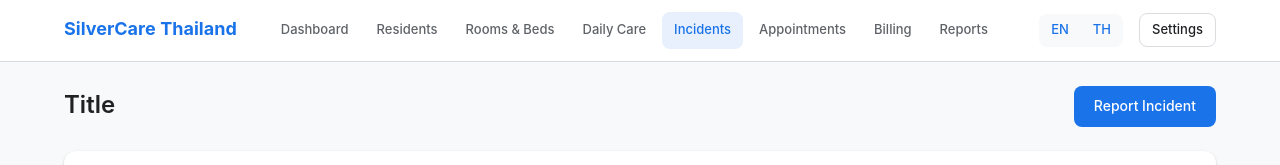
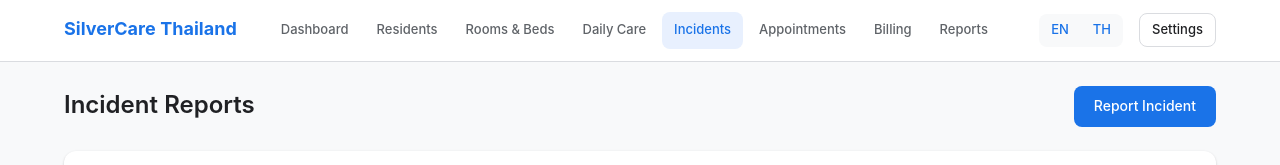
Before and after one commit to matahari999/thai-silver-saas, a Next.js app: page /en/incidents in a window 1280 px wide. Shown: the top 165 px of the page. Built offline with nearby package versions, Linux system fonts and the light colour scheme; no server answers; the database is empty.

Commit message:
fix: duplicate incident.title key in i18n

```diff
--- a/src/app/[locale]/incidents/page.tsx
+++ b/src/app/[locale]/incidents/page.tsx
@@ -36,7 +36,7 @@ export default function IncidentsPage({ params }: { params: { locale: string } }
   return (
     <div>
       <div style={{ display: 'flex', justifyContent: 'space-between', alignItems: 'center', marginBottom: '1.5rem' }}>
-        <h1 style={{ fontSize: '1.5rem', fontWeight: 600 }}>{t.incident.title}</h1>
+        <h1 style={{ fontSize: '1.5rem', fontWeight: 600 }}>{t.incident.pageTitle}</h1>
         <button className="btn btn-primary">{t.incident.add}</button>
       </div>
 
--- a/src/app/[locale]/reports/page.tsx
+++ b/src/app/[locale]/reports/page.tsx
@@ -92,7 +92,7 @@ export default function ReportsPage({ params }: { params: { locale: string } })
                 <div style={{ fontSize: '1.25rem', fontWeight: 700 }}>{(report as any).summary.medicationAdherence || 0}%</div>
               </div>
               <div className="card" style={{ padding: '1rem' }}>
-                <div style={{ fontSize: '0.75rem', color: 'var(--text-secondary)' }}>{t.incident.title}</div>
+                <div style={{ fontSize: '0.75rem', color: 'var(--text-secondary)' }}>{t.incident.pageTitle}</div>
                 <div style={{ fontSize: '1.25rem', fontWeight: 700 }}>{(report as any).summary.incidentsCount || 0}</div>
               </div>
             </div>
--- a/src/i18n/en.ts
+++ b/src/i18n/en.ts
@@ -102,7 +102,7 @@ const en = {
     summary: 'Daily Summary',
   },
   incident: {
-    title: 'Incident Reports',
+    pageTitle: 'Incident Reports',
     add: 'Report Incident',
     edit: 'Edit Incident',
     type: 'Incident Type',
--- a/src/i18n/th.ts
+++ b/src/i18n/th.ts
@@ -104,7 +104,7 @@ const th: Translations = {
     summary: 'สรุปรายวัน',
   },
   incident: {
-    title: 'รายงานเหตุการณ์',
+    pageTitle: 'รายงานเหตุการณ์',
     add: 'รายงานเหตุการณ์',
     edit: 'แก้ไขเหตุการณ์',
     type: 'ประเภทเหตุการณ์',
```
Also changed, not shown: vercel.json.
